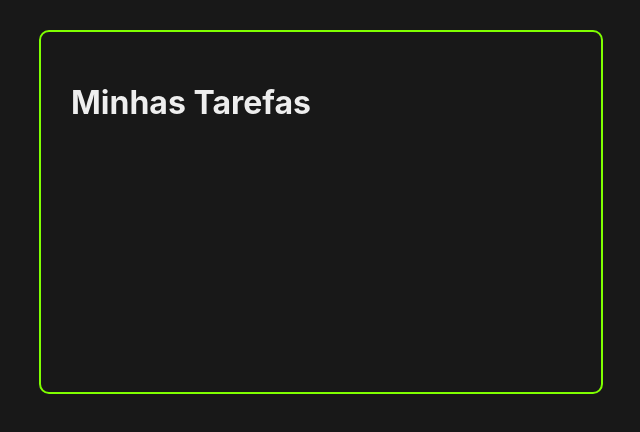
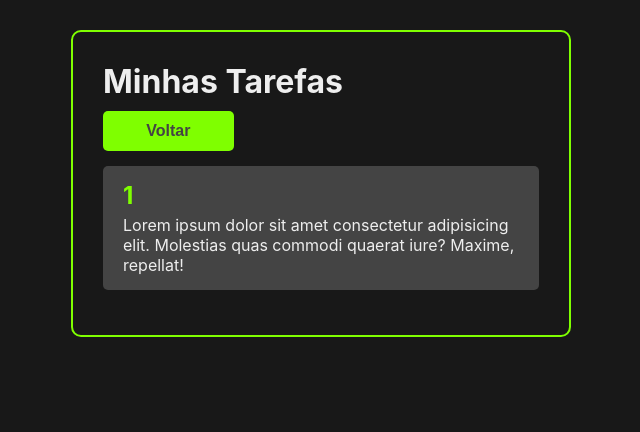
Before and after one commit to VieziDev/React-Create-Tasks, a React (Create React App) app: page /1 in a window 1280 px wide. Before the commit this address had no page. Shown: the top 432 px of the page, without its empty margins (319-959 px from the left). Built offline with nearby package versions, Linux system fonts and the light colour scheme; no server answers; the HTML template or start-up script is replaced by a standard one.

Commit message:
Melhorando as rotas e estilizando components

```diff
--- a/src/App.jsx
+++ b/src/App.jsx
@@ -1,11 +1,13 @@
 //Libs
-import React, { useState } from "react";
+import React, { useEffect, useState } from "react";
+import axios from "axios";
 import { v4 as uuidv4 } from "uuid";
 import { BrowserRouter as Router, Route, Routes } from "react-router-dom";
 //Components
 import Header from "./components/Header";
 import Tasks from "./components/Tasks";
 import AddTask from "./components/AddTask";
+import TaskDetails from "./components/TaskDetails";
 //Style
 import "./App.css";
 
@@ -22,6 +24,17 @@ const App = () => {
       completed: true,
     },
   ]);
+
+  useEffect(() => {
+    const fetchTasks = async () => {
+      const {data} = await axios.get(
+        "https://jsonplaceholder.cypress.io/todos/?_limit=10"
+      );
+      console.log(data)
+      setTasks(data)
+    };
+    fetchTasks();
+  }, []);
 
   const handleTaskClick = (taskId) => {
     const newTasks = tasks.map((task) => {
@@ -59,7 +72,6 @@ const App = () => {
         <Routes>
           <Route
             path="/"
-            exact
             element={
               <>
                 <AddTask handleTaskAddition={handleTaskAddition} />
@@ -71,6 +83,7 @@ const App = () => {
               </>
             }
           />
+          <Route path="/:taskTitle" element={<TaskDetails />} />
         </Routes>
       </div>
     </Router>
--- a/src/components/Task.jsx
+++ b/src/components/Task.jsx
@@ -1,20 +1,27 @@
 import React from "react";
 import { CgClose, CgInfo } from "react-icons/cg";
+import { useNavigate } from "react-router-dom";
 import "../style/Task.css";
 
 const Task = ({ task, handleTaskClick, handleTaskDeletion }) => {
+  const navigate = useNavigate();
+
+  const handleTaskDetailsClick = () =>{
+    navigate(`/${task.title}`)
+  }
+
   return (
     <div
       className="task-container"
-      style={task.completed ? { borderLeft: "6px solid chartreuse" } : {}}
+      style={task.completed ? { borderLeft: "6px solid chartreuse", transition: "all 0.2s ease"} : {}}
     >
       <div className="task-title" onClick={() => handleTaskClick(task.id)}>
         {task.title}
       </div>
 
       <div className="buttons-container">
-        <button className="see-task-details-button">
-          <CgInfo />
+        <button className="see-task-details-button"  onClick={handleTaskDetailsClick}>
+          <CgInfo/>
         </button>
         <button
           className="remote-task-button"
--- /dev/null
+++ b/src/components/TaskDetails.jsx
@@ -0,0 +1,31 @@
+import React from "react";
+import { useNavigate, useParams } from "react-router-dom";
+import Button from "./Button";
+import "../style/TaskDetails.css"
+
+const TaskDetails = () => {
+  const params = useParams();
+  const navigate = useNavigate()
+
+  const handleBackButtonClick = () => {
+    navigate(-1)
+  }
+
+
+  return (
+    <>
+      <div className="back-button-container">
+        <Button onClick={handleBackButtonClick}>Voltar</Button>
+      </div>
+      <div className="task-details-container">
+        <h2>{params.taskTitle}</h2>
+        <p>
+          Lorem ipsum dolor sit amet consectetur adipisicing elit. Molestias
+          quas commodi quaerat iure? Maxime, repellat!
+        </p>
+      </div>
+    </>
+  );
+};
+
+export default TaskDetails;
--- a/src/components/Tasks.jsx
+++ b/src/components/Tasks.jsx
@@ -1,11 +1,16 @@
 import React from "react";
 import Task from "./Task";
 
-const Tasks = ({ tasks, handleTaskClick, handleTaskDeletion}) => {
+const Tasks = ({ tasks, handleTaskClick, handleTaskDeletion }) => {
   return (
     <>
       {tasks.map((task) => (
-        <Task task={task} handleTaskClick={handleTaskClick} handleTaskDeletion={handleTaskDeletion}/>
+        <Task
+          key={task.id}
+          task={task}
+          handleTaskClick={handleTaskClick}
+          handleTaskDeletion={handleTaskDeletion}
+        />
       ))}
     </>
   );
--- a/src/index.css
+++ b/src/index.css
@@ -1,3 +1,9 @@
+*{
+  margin: 0px;
+  padding: 0px;
+  box-sizing: border-box;
+}
+
 body {
   margin: 0;
   font-family: -apple-system, BlinkMacSystemFont, 'Segoe UI', 'Roboto', 'Oxygen',
--- a/src/style/Button.css
+++ b/src/style/Button.css
@@ -9,4 +9,11 @@
     font-weight: bold;
     cursor: pointer;
     border: none;
+    transition: all 0.3s ease;
 }
+
+.button:hover{
+    background-color: #444;
+    color: chartreuse;
+    box-shadow: 5px 5px 5px black;
+}
--- a/src/style/Task.css
+++ b/src/style/Task.css
@@ -13,10 +13,23 @@
     cursor: pointer;
 }
 
+.buttons-container{
+    width: 30%;
+    display: flex;
+    justify-content: flex-end;
+}
+
 .remote-task-button, .see-task-details-button{
     background-color: #444;
     border: none;
     font-size: 24px;
-    color: chartreuse;
+    color: rgb(128, 255, 0);
     cursor: pointer;
+    margin: 0 5px;
+    transition: all 0.5s ease;
+    border-radius: 10px;
 }
+
+.remote-task-button:hover{
+    color: rgb(255, 100, 100);
+}
--- /dev/null
+++ b/src/style/TaskDetails.css
@@ -0,0 +1,19 @@
+.task-details-container{
+    background: #444;
+    margin: 15px 0;
+    padding: 15px 20px;
+    display: flex;
+    flex-direction: column;
+    color: #eee;
+    border-radius: 5px;
+}
+
+.task-details-container h2{
+    margin-bottom: 5px;
+    color:chartreuse;
+}
+
+.back-button-container{
+    width: 30%;
+    margin-top: 10px;
+}
```
